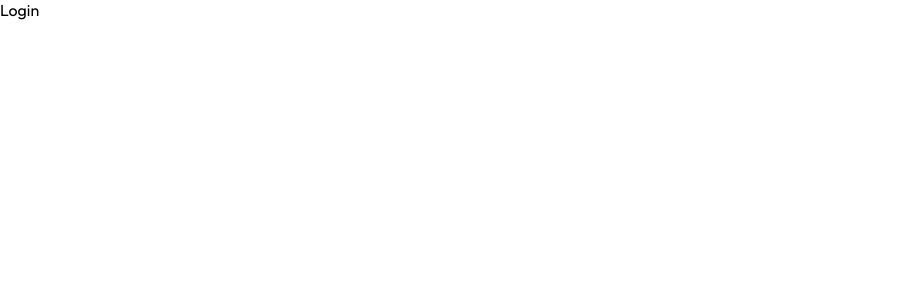
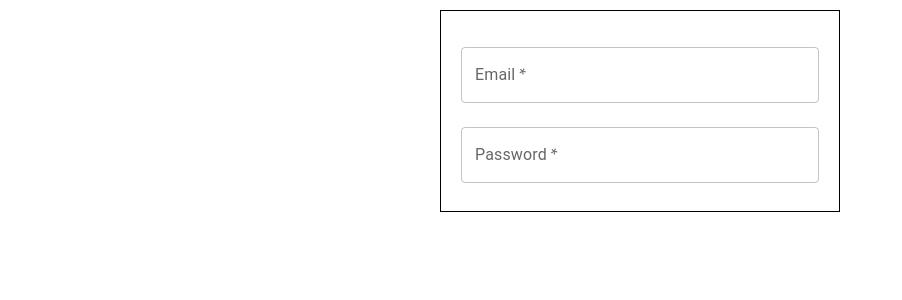
Before and after one commit to sebasvaldez/sistema-tickets, a React (Vite) app in the folder sistema-tickets/: page /auth/login in a window 1280 px wide. Shown: the top 300 px of the page, without its empty margins (0-902 px from the left). Built offline with nearby package versions, Linux system fonts and the light colour scheme.

Commit message:
Creando la estructura del front

```diff
--- a/sistema-tickets/src/auth/components/Login.jsx
+++ b/sistema-tickets/src/auth/components/Login.jsx
@@ -1,7 +1,47 @@
-import React from 'react'
+import { useScreenSize } from "../../hooks/useScreenSize.js";
+import { Box, FormControl, TextField,  } from "@mui/material";
+
+
 
 export const Login = () => {
+  const { isMobile, isTablet, isDesktop } = useScreenSize();
+
   return (
-    <div>Login</div>
-  )
-}
+    <Box
+      component="form"
+      sx={{
+        display: "flex",
+        flexDirection: "column",
+        width: isMobile ? "80%" : isTablet ? "90%" : "100%",
+        maxWidth: "400px",
+        margin: "10px auto",
+        border: "1px solid black",
+        padding: "20px",
+
+      }}
+    >
+      <FormControl>
+        <TextField
+          id="email"
+          label="Email"
+          type="email"
+          variant="outlined"
+          margin="normal"
+          required
+          fullWidth
+        />
+      </FormControl>
+      <FormControl>
+        <TextField
+          id="password"
+          label="Password"
+          type="password"
+          variant="outlined"
+          margin="normal"
+          required
+          fullWidth
+        />
+      </FormControl>
+    </Box>
+  );
+};
--- a/sistema-tickets/src/auth/routes/AuthRoutes.jsx
+++ b/sistema-tickets/src/auth/routes/AuthRoutes.jsx
@@ -7,8 +7,8 @@ export const AuthRoutes = () => {
   return (
     <Routes>
         <Route path="/" element={<Navigate to="/auth/login" />} />
-        <Route path="login" element={<LoginPage />} />
-        <Route path="register" element={<RegisterPage />} />
+        <Route path="/auth/login" element={<LoginPage />} />
+        <Route path="/auth/register" element={<RegisterPage />} />
 
         <Route path="/*" element={<Navigate to="/auth/login" />} />
 
--- /dev/null
+++ b/sistema-tickets/src/context/authContext/AuthContext.jsx
@@ -0,0 +1,3 @@
+import { createContext } from "react";
+
+export const AuthContext = createContext();
--- /dev/null
+++ b/sistema-tickets/src/context/screenSizeContext/ScreenSizeContext.jsx
@@ -0,0 +1,4 @@
+import { createContext } from "react";
+
+
+export const ScreenSizeContext = createContext();
--- /dev/null
+++ b/sistema-tickets/src/context/screenSizeContext/ScreenSizeContextProvider.jsx
@@ -0,0 +1,18 @@
+import { ScreenSizeContext } from "./ScreenSizeContext.jsx";
+import { useMediaQuery, useTheme } from "@mui/material";
+
+export const ScreenSizeContextProvider = ({ children }) => {
+
+  const theme = useTheme();
+  const isMobile = useMediaQuery(theme.breakpoints.down("sm"));
+  const isTablet = useMediaQuery(theme.breakpoints.between("sm", "md"));
+  const isDesktop = useMediaQuery(theme.breakpoints.up("md"));
+
+  console.log({isMobile, isTablet,  isDesktop})
+
+  return (
+    <ScreenSizeContext.Provider value={{ isMobile, isTablet, isDesktop }}>
+      {children}
+    </ScreenSizeContext.Provider>
+  );
+};
--- /dev/null
+++ b/sistema-tickets/src/hooks/useScreenSize.js
@@ -0,0 +1,7 @@
+import { useContext } from "react";
+import { ScreenSizeContext } from "../context/screenSizeContext/ScreenSizeContext.jsx";
+
+export const useScreenSize = () => {
+   return useContext(ScreenSizeContext);
+
+}
--- a/sistema-tickets/src/main.jsx
+++ b/sistema-tickets/src/main.jsx
@@ -2,12 +2,15 @@ import { StrictMode } from "react";
 import { createRoot } from "react-dom/client";
 import TicketsApp from "./TicketsApp.jsx";
 import { BrowserRouter } from "react-router-dom";
+import { ScreenSizeContextProvider } from "./context/screenSizeContext/ScreenSizeContextProvider.jsx";
 import "./index.css";
 
 createRoot(document.getElementById("root")).render(
   <StrictMode>
     <BrowserRouter>
-      <TicketsApp />
+      <ScreenSizeContextProvider>
+        <TicketsApp />
+      </ScreenSizeContextProvider>
     </BrowserRouter>
   </StrictMode>
 );
--- a/sistema-tickets/src/router/AppRouter.jsx
+++ b/sistema-tickets/src/router/AppRouter.jsx
@@ -6,7 +6,7 @@ export const AppRouter = () => {
   return (
     <Routes>
         {/* login y registro de usuarios */}
-        <Route path="/auth/*" element={<AuthRoutes />} />
+        <Route path="/*" element={<AuthRoutes />} />
 
         {/* rutas de los perfiles que manejan los tickets*/}
         <Route path="/*" element={<TicketsRoutes />} />
```
Also changed, not shown: sistema-tickets/src/context/authContext/AuthContextProvider.jsx (added).
